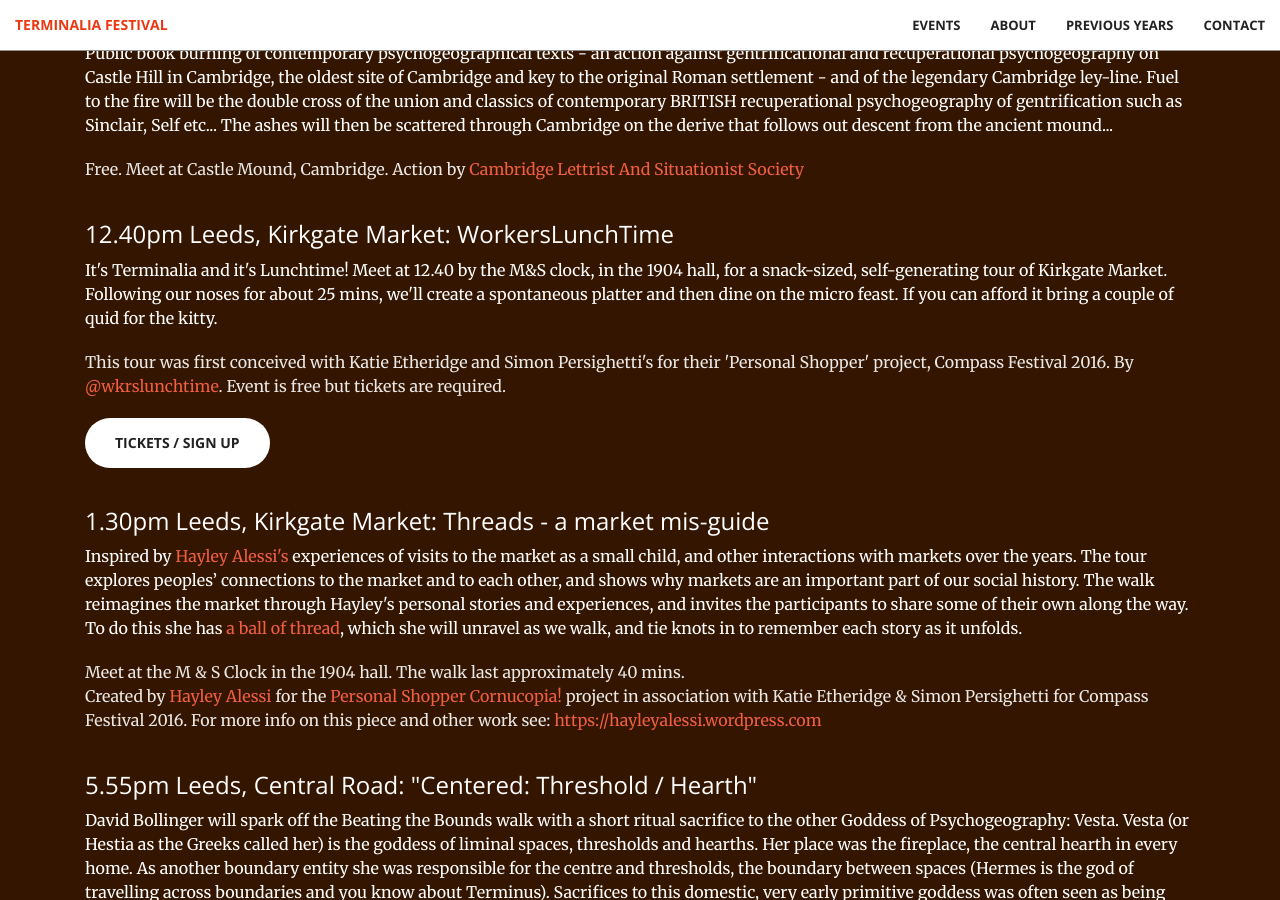
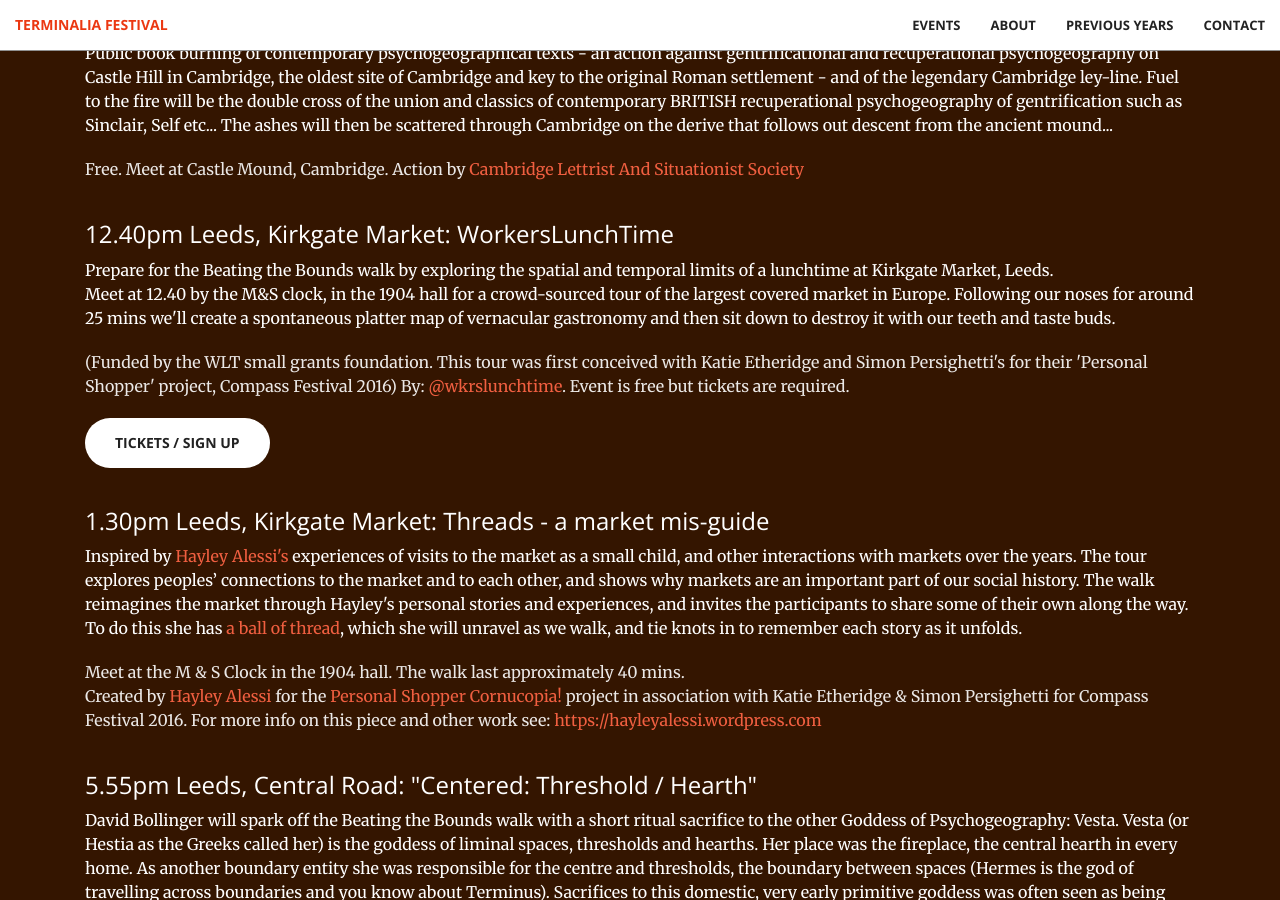
Before and after one commit to timwaters/terminalia, a Jekyll site: the page built from index.html, in a window 1280 px wide and 900 px high, scrolled down 2356 px. Built offline with Jekyll 4.4.1, drawn with Linux system fonts in a browser that asks for light colours.

Commit message:
update workerslunchtime event

```diff
--- a/_includes/events.html
+++ b/_includes/events.html
@@ -65,10 +65,11 @@
                   <div class="col-lg-12 col-lg-offset-0 text-left event">
                     <h3>12.40pm Leeds, Kirkgate Market: WorkersLunchTime</h3>
                     <p class="text">
-                      It's Terminalia and it's Lunchtime! Meet at 12.40 by the M&S clock, in the 1904 hall, for a snack-sized, self-generating tour of Kirkgate Market. Following our noses for about 25 mins, we'll create a spontaneous platter and then dine on the micro feast. If you can afford it bring a couple of quid for the kitty.
+                      Prepare for the Beating the Bounds walk by exploring the spatial and temporal limits of a lunchtime at Kirkgate Market, Leeds. <br />
+                      Meet at 12.40 by the M&S clock, in the 1904 hall for a crowd-sourced tour of the largest covered market in Europe. Following our noses for around 25 mins we'll create a spontaneous platter map of vernacular gastronomy and then sit down to destroy it with our teeth and taste buds.
                     </p>
                     <p class="text-faded">
-                       This tour was first conceived with Katie Etheridge and Simon Persighetti's for their 'Personal Shopper' project, Compass Festival 2016. By <a href="https://twitter.com/wkrslunchtime">@wkrslunchtime</a>. Event is free but tickets are required.
+                    (Funded by the WLT small grants foundation. This tour was first conceived with Katie Etheridge and Simon Persighetti's for their 'Personal Shopper' project, Compass Festival 2016) By: <a href="https://twitter.com/wkrslunchtime">@wkrslunchtime</a>. Event is free but tickets are required.
                     </p>
                     <a href="https://www.eventbrite.com/e/workerslunchtime-tickets-31584915332?aff=es2" class="btn btn-default btn-xl">Tickets / Sign Up </a>
                   <br /><br /></div>
```
